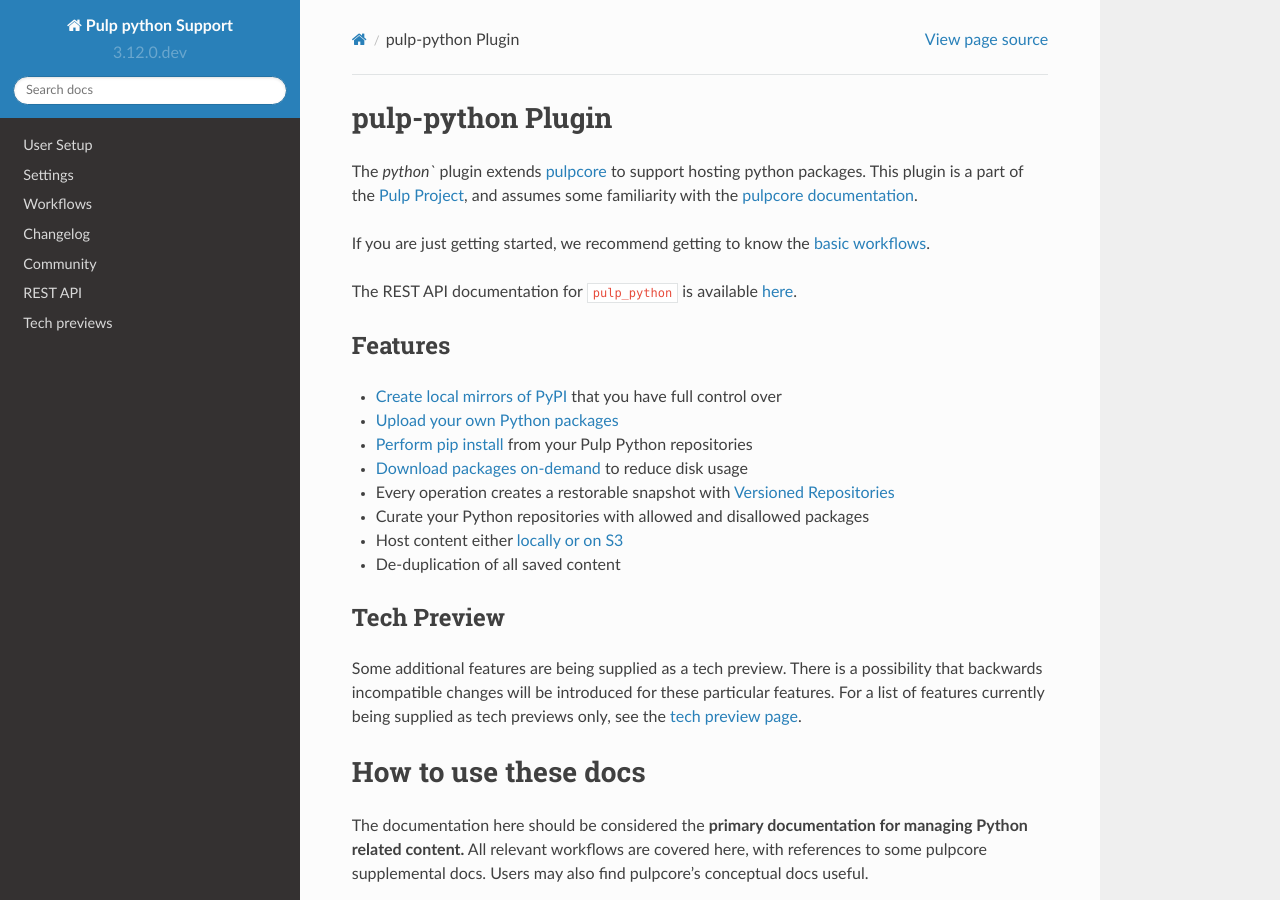
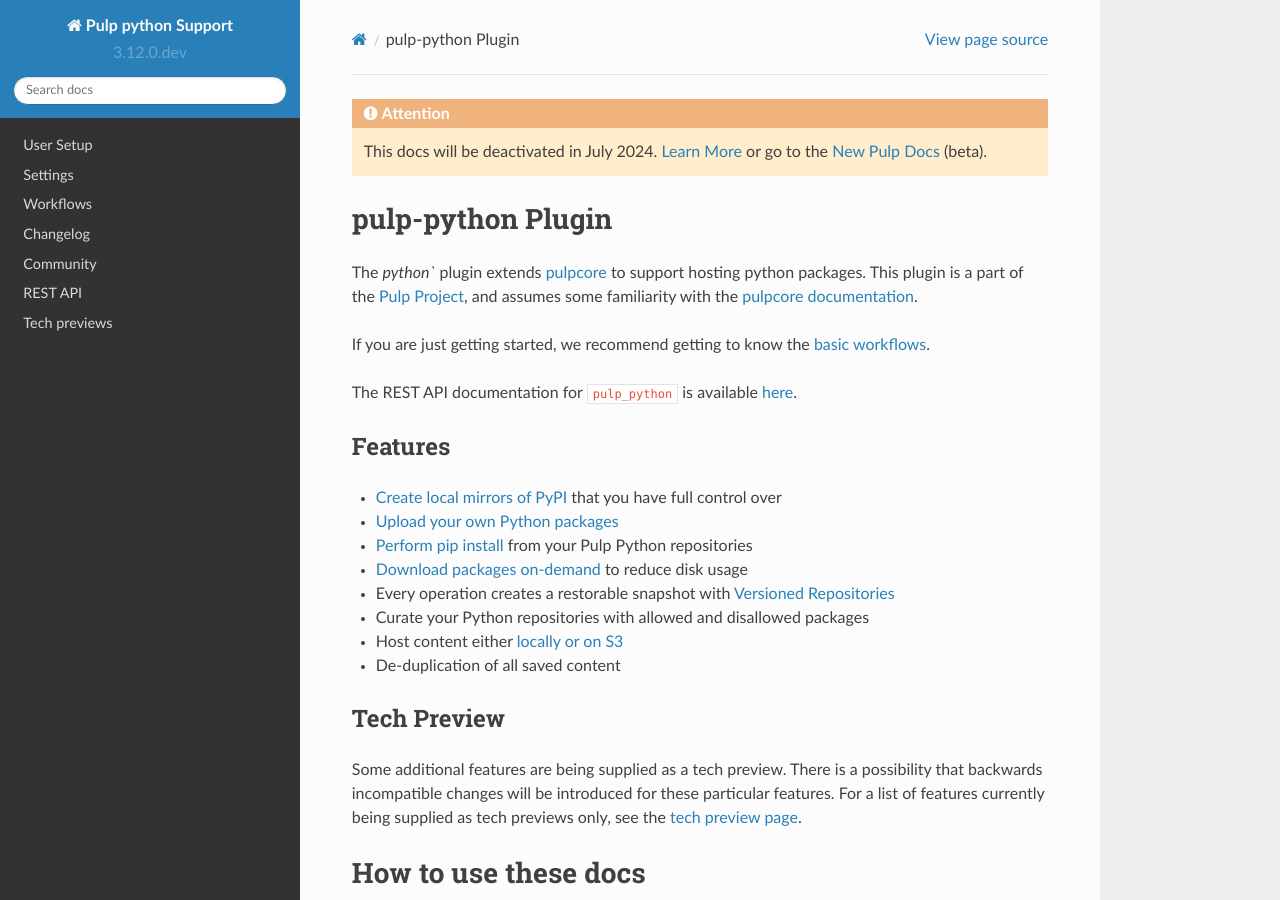
Before and after one commit to pulp/pulp_python, a Sphinx documentation site: the page built from docs/index.rst, in a window 1280 px wide and 900 px high. Built offline with Sphinx 7.4.7 and the Read the Docs theme 2.0.0, drawn with Linux system fonts in a browser that asks for light colours.

Commit message:
Add deprecation note to legacy docs
[noissue]

```diff
--- a/docs/conf.py
+++ b/docs/conf.py
@@ -221,3 +221,8 @@
 
 # How to display URL addresses: 'footnote', 'no', or 'inline'.
 #texinfo_show_urls = 'footnote'
+
+rst_prolog = """.. attention::
+    This docs will be deactivated in July 2024. `Learn More <https://discourse.pulpproject.org/t/unified-documentation-part-2/1188>`_
+    or go to the `New Pulp Docs <https://staging-docs.pulpproject.org/>`_ (beta).
+"""
```
